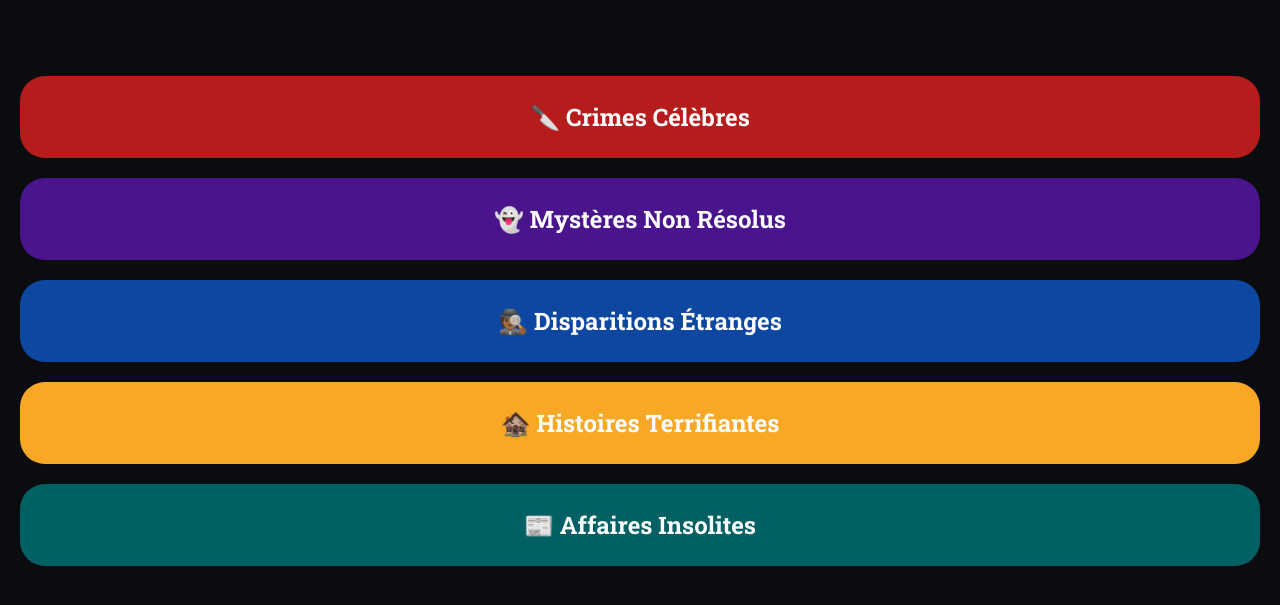
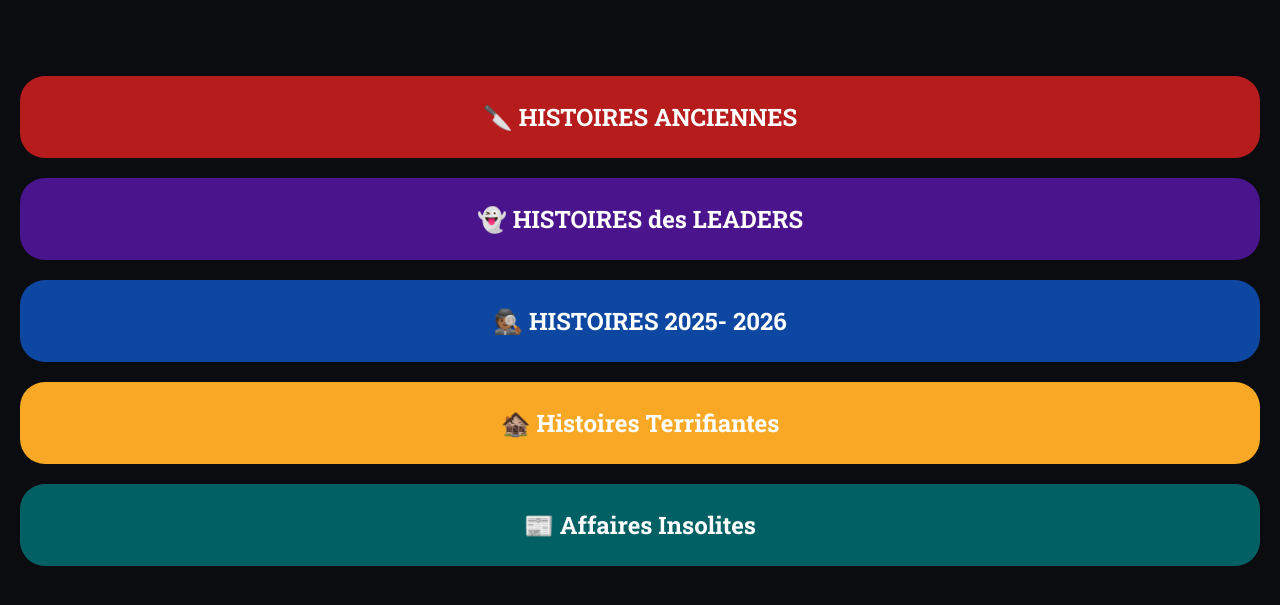
Before and after one commit to trustpdf-afrique/Zakaria-tv-, a plain HTML site: page index.html in a window 1280 px wide. Shown: the part 179-784 px from the top of the page. Drawn offline with Linux system fonts and the light colour scheme.

Commit message:
Update title and categories in index.html

```diff
--- a/index.html
+++ b/index.html
@@ -3,7 +3,7 @@
 <head>
 <meta charset="UTF-8">
 <meta name="viewport" content="width=device-width, initial-scale=1.0, user-scalable=no">
-<title>True Crime & Mystères Réels - Zakaria TV</title>
+<title>HISTOIRES AFRICAINES & LEADERS - Zakaria TV</title>
 
 <!-- POLICE -->
 <link href="https://fonts.googleapis.com/css2?family=Roboto+Slab:wght@400;700&display=swap" rel="stylesheet">
@@ -147,9 +147,9 @@ button:hover{
 
 <!-- PAGE PRINCIPALE CATEGORIES -->
 <div class="container" id="home">
-  <div class="category cat1">🔪 Crimes Célèbres</div>
-  <div class="category cat2">👻 Mystères Non Résolus</div>
-  <div class="category cat3">🕵🏾 Disparitions Étranges</div>
+  <div class="category cat1">🔪 HISTOIRES ANCIENNES</div>
+  <div class="category cat2">👻 HISTOIRES des LEADERS</div>
+  <div class="category cat3">🕵🏾 HISTOIRES 2025- 2026</div>
   <div class="category cat4">🏚️ Histoires Terrifiantes</div>
   <div class="category cat5">📰 Affaires Insolites</div>
 </div>
```
